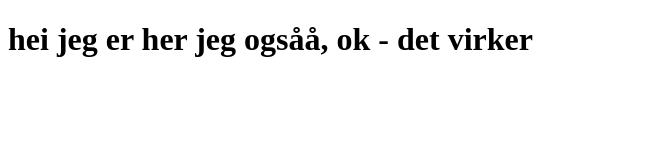
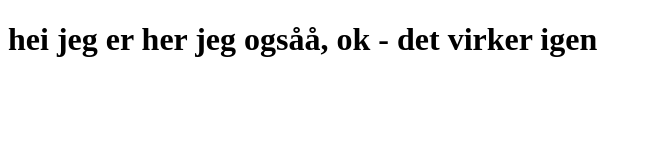
Before and after one commit to henrikthorn/Eksamensprojekt, a plain HTML site: page index.html in a window 1280 px wide. Shown: the whole page, without its empty margins (0-651 px from the left). Drawn offline with Linux system fonts and the light colour scheme.

Commit message:
det virker

```diff
--- a/index.html
+++ b/index.html
@@ -3,7 +3,7 @@
 <head>
     <meta charset="UTF-8">
     <title>Title</title>
-    <h1> hei jeg er her jeg ogsåå, ok - det virker</h1>
+    <h1> hei jeg er her jeg ogsåå, ok - det virker igen</h1>
 </head>
 <body>
 
```
